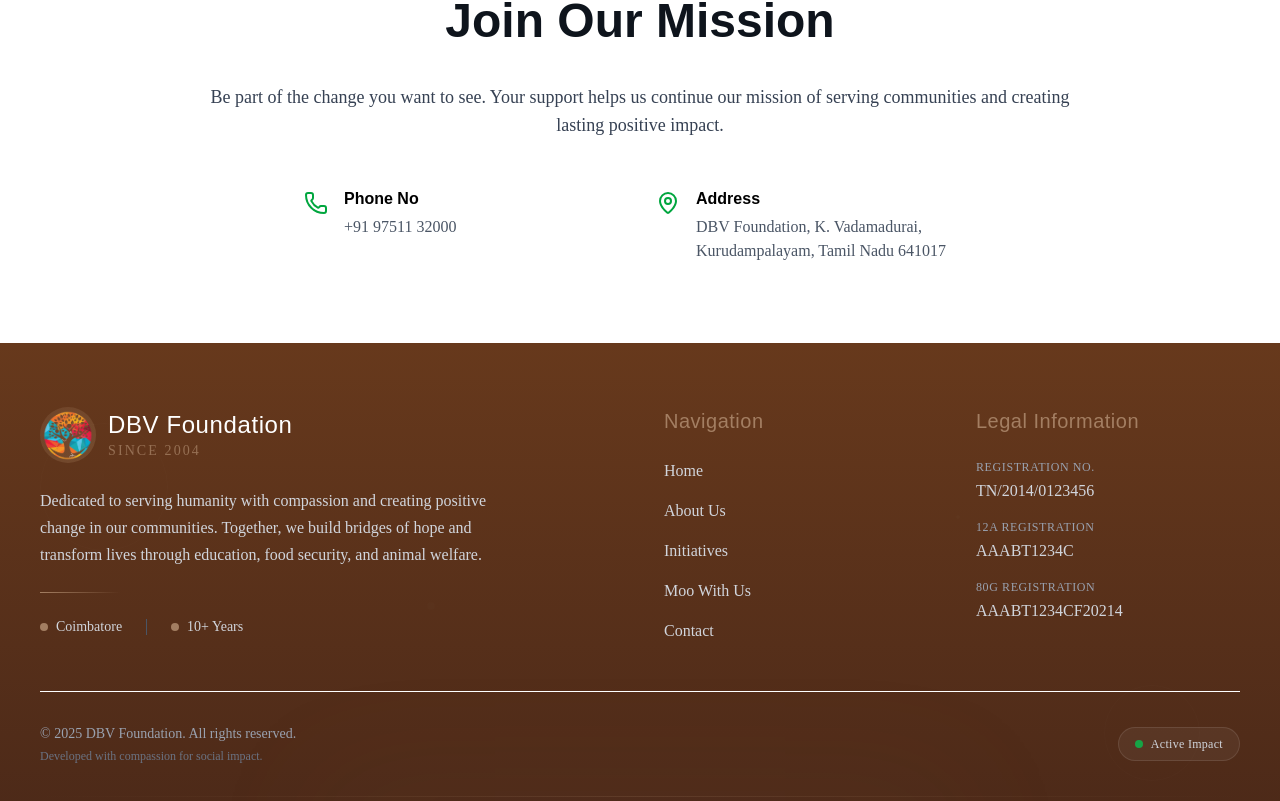
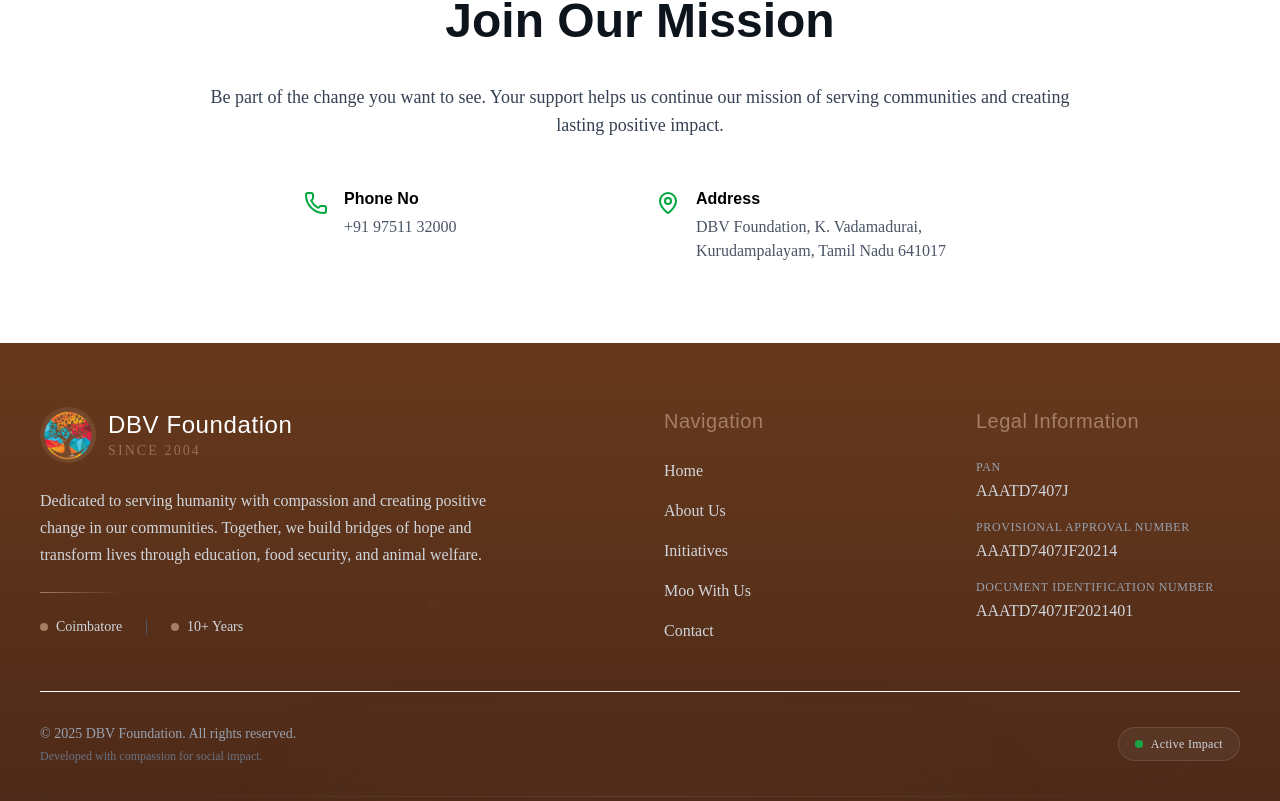
Before and after one commit to SudharsanSaravanan/DBV-Foundation-Web, a Next.js app: page / in a window 1280 px wide. Shown: the part 3856-4657 px from the top of the page. Built offline with nearby package versions, Linux system fonts and the light colour scheme.

Commit message:
legal info added

```diff
--- a/components/ui/Footer1.jsx
+++ b/components/ui/Footer1.jsx
@@ -121,13 +121,13 @@
                     className="text-gray-400 text-xs uppercase tracking-wider mb-1 font-light"
                     style={{ fontFamily: "var(--font-cantata)" }}
                   >
-                    Registration No.
+                    PAN
                   </p>
                   <p
                     className="text-gray-300 font-light group-hover:text-white transition-colors duration-300"
                     style={{ fontFamily: "var(--font-cantata)" }}
                   >
-                    TN/2014/0123456
+                    AAATD7407J
                   </p>
                 </div>
 
@@ -136,13 +136,13 @@
                     className="text-gray-400 text-xs uppercase tracking-wider mb-1 font-light"
                     style={{ fontFamily: "var(--font-cantata)" }}
                   >
-                    12A Registration
+                    Provisional Approval Number
                   </p>
                   <p
                     className="text-gray-300 font-light group-hover:text-white transition-colors duration-300"
                     style={{ fontFamily: "var(--font-cantata)" }}
                   >
-                    AAABT1234C
+                    AAATD7407JF20214
                   </p>
                 </div>
 
@@ -151,13 +151,13 @@
                     className="text-gray-400 text-xs uppercase tracking-wider mb-1 font-light"
                     style={{ fontFamily: "var(--font-cantata)" }}
                   >
-                    80G Registration
+                    Document Identification Number
                   </p>
                   <p
                     className="text-gray-300 font-light group-hover:text-white transition-colors duration-300"
                     style={{ fontFamily: "var(--font-cantata)" }}
                   >
-                    AAABT1234CF20214
+                    AAATD7407JF2021401
                   </p>
                 </div>
               </div>
--- a/components/ui/Footer2.jsx
+++ b/components/ui/Footer2.jsx
@@ -124,13 +124,13 @@
                     className="text-gray-300 text-xs uppercase tracking-wider mb-1 font-light"
                     style={{ fontFamily: 'var(--font-cantata)' }}
                   >
-                    Registration No.
+                    PAN
                   </p>
                   <p
                     className="text-gray-200 font-light group-hover:text-white transition-colors duration-300"
                     style={{ fontFamily: 'var(--font-cantata)' }}
                   >
-                    TN/2014/0123456
+                    AAATD7407J
                   </p>
                 </div>
 
@@ -139,13 +139,13 @@
                     className="text-gray-300 text-xs uppercase tracking-wider mb-1 font-light"
                     style={{ fontFamily: 'var(--font-cantata)' }}
                   >
-                    12A Registration
+                    Provisional Registration Number
                   </p>
                   <p
                     className="text-gray-200 font-light group-hover:text-white transition-colors duration-300"
                     style={{ fontFamily: 'var(--font-cantata)' }}
                   >
-                    AAABT1234C
+                    AAATD7407JE20214
                   </p>
                 </div>
 
@@ -154,13 +154,13 @@
                     className="text-gray-300 text-xs uppercase tracking-wider mb-1 font-light"
                     style={{ fontFamily: 'var(--font-cantata)' }}
                   >
-                    80G Registration
+                    Document Identification Number
                   </p>
                   <p
                     className="text-gray-200 font-light group-hover:text-white transition-colors duration-300"
                     style={{ fontFamily: 'var(--font-cantata)' }}
                   >
-                    AAABT1234CF20214
+                    AAATD7407JE2021401
                   </p>
                 </div>
               </div>
```
